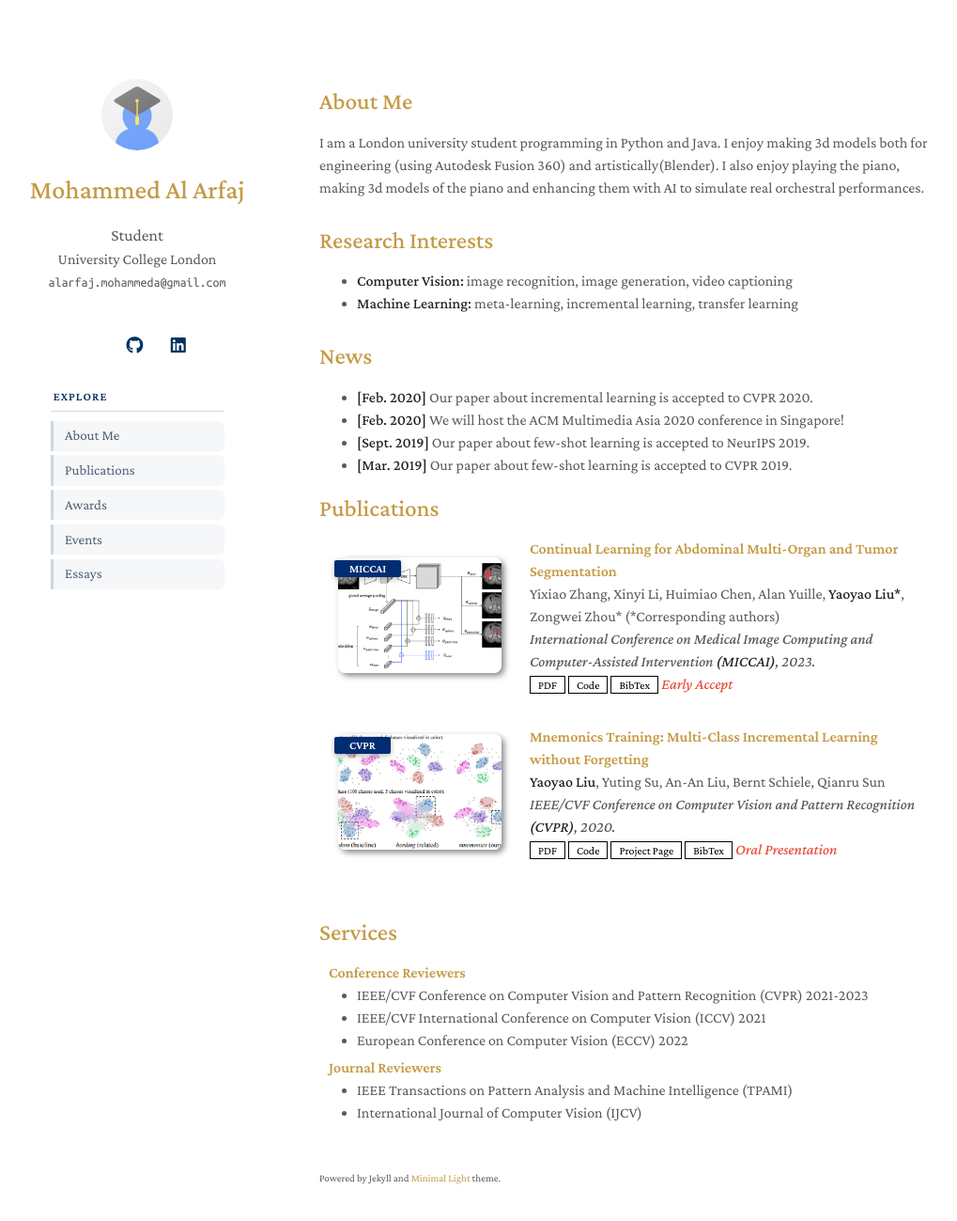
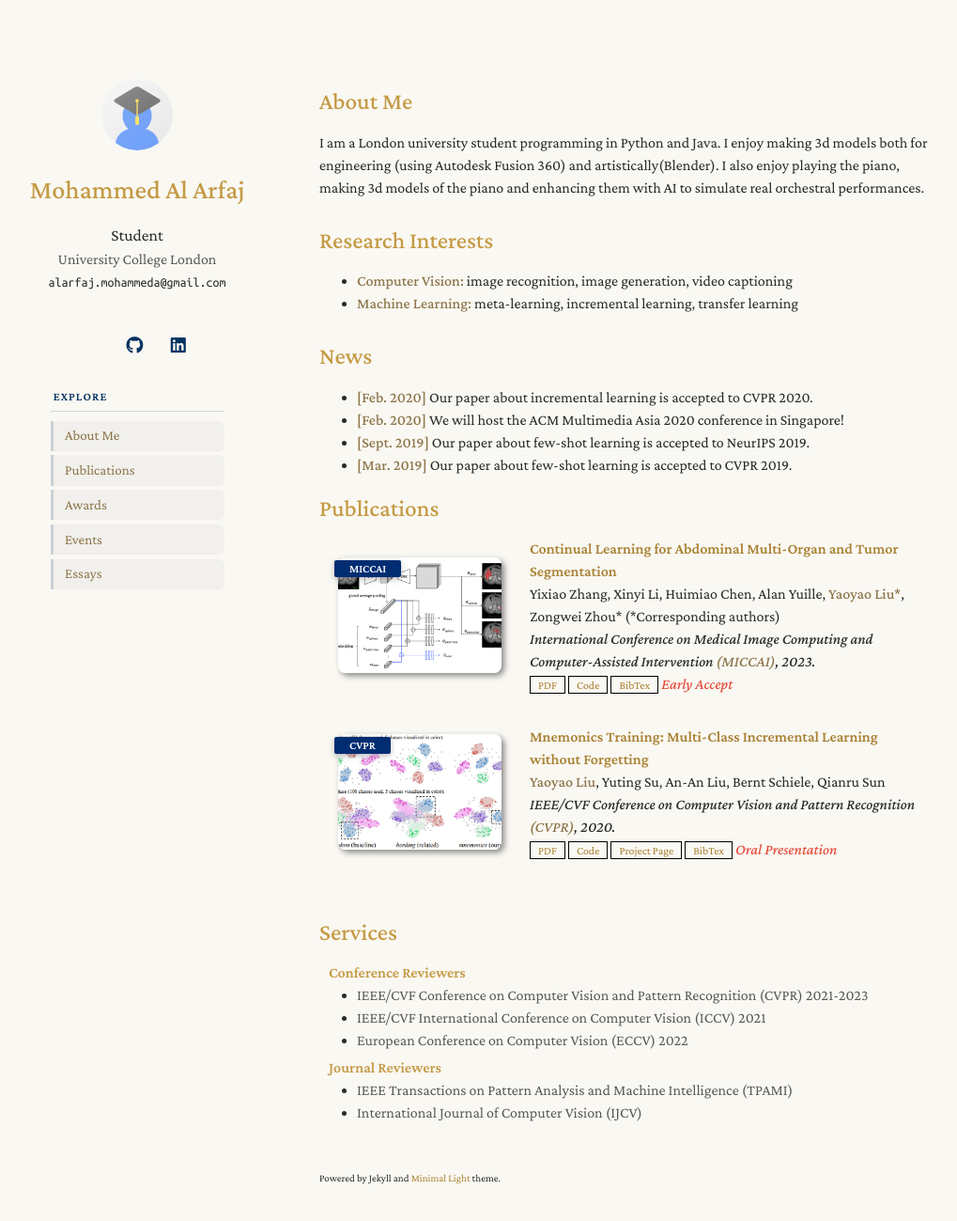
Before and after one commit to alarfajm/alarfajm.github.io, a Jekyll site: the page built from index.md, in a window 1280 px wide and 1334 px high. Shown: the top 1299 px of the window at 94% size, without its empty margins (130-1149 px from the left). Built offline with Jekyll 4.4.1, drawn with Linux system fonts in a browser that asks for light colours; some web fonts are replaced; a style sheet for code colours, icons or effects is not loaded; our own code applies the rules of GitHub Pages for plain Markdown files.

Commit message:
Update minimal-light.scss

```diff
--- a/_sass/minimal-light.scss
+++ b/_sass/minimal-light.scss
@@ -677,24 +677,45 @@ footer {
     font-weight: 400;
 }
 
-/* ===== GOLD THEME ===== */
+/* ===== CUSTOM GOLD & IVORY THEME ===== */
 
-/* Section headings */
-h1, h2, h3, h4 {
+/* Main background and text */
+body {
+    background-color: #FAF8F2 !important;
+    color: #292929 !important;
+}
+
+/* Main headings */
+h1, h2, h3, h4, h5, h6 {
     color: #C49A45 !important;
 }
 
 /* Links */
 a {
-    color: #C49A45;
+    color: #A98235 !important;
 }
 
-/* Navigation links */
-nav a {
-    color: #C49A45;
+a:hover {
+    color: #D4AF63 !important;
 }
 
-/* Hover effect */
-a:hover {
-    color: #DDBB70;
+/* Navigation */
+nav a {
+    color: #8C754B !important;
 }
+
+/* Profile information */
+strong, b {
+    color: #8C754B;
+}
+
+/* Horizontal separators */
+hr {
+    border-color: #E5DCCB;
+}
+
+/* Text selection */
+::selection {
+    background: #E8D6A9;
+    color: #292929;
+}
```
